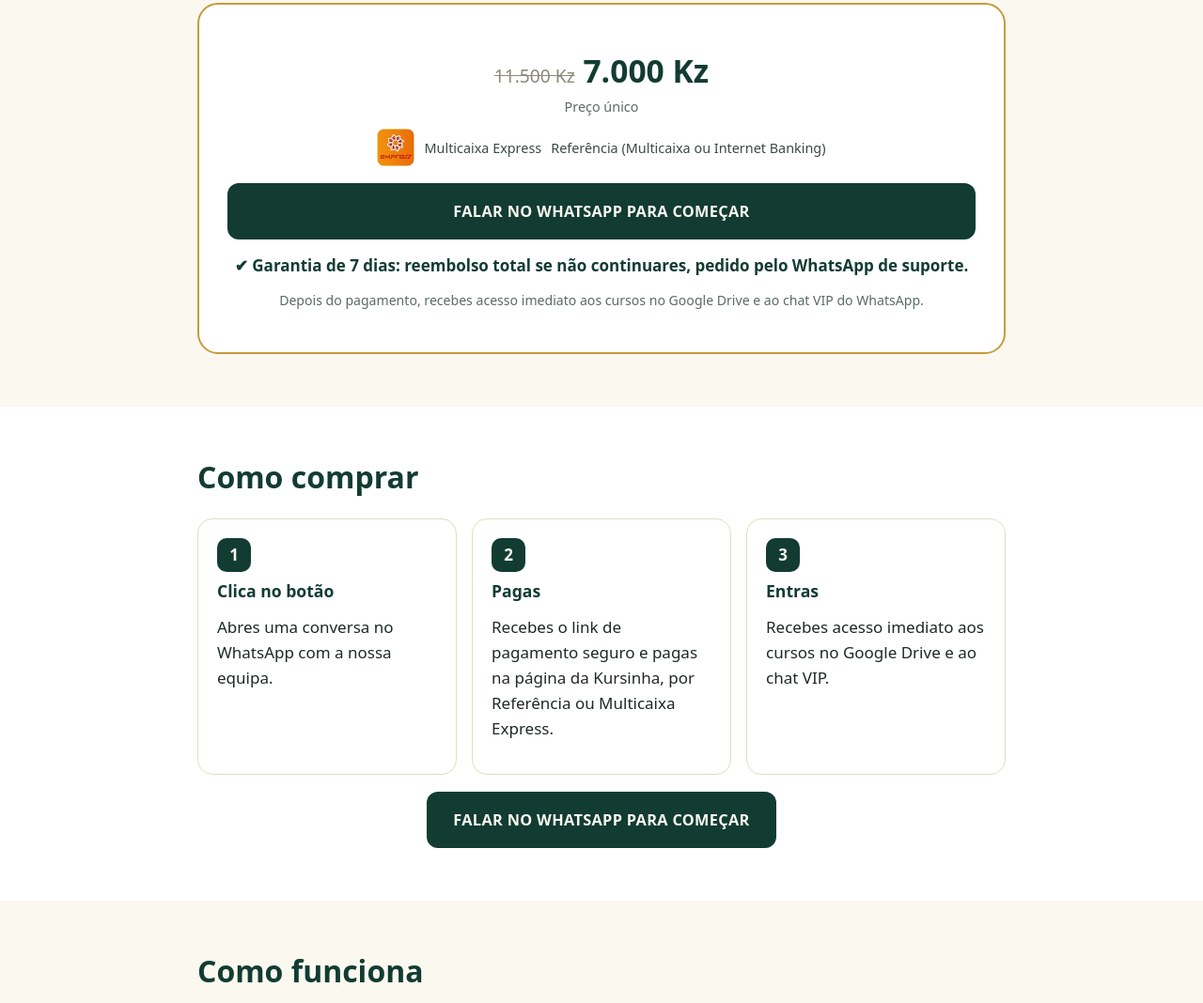
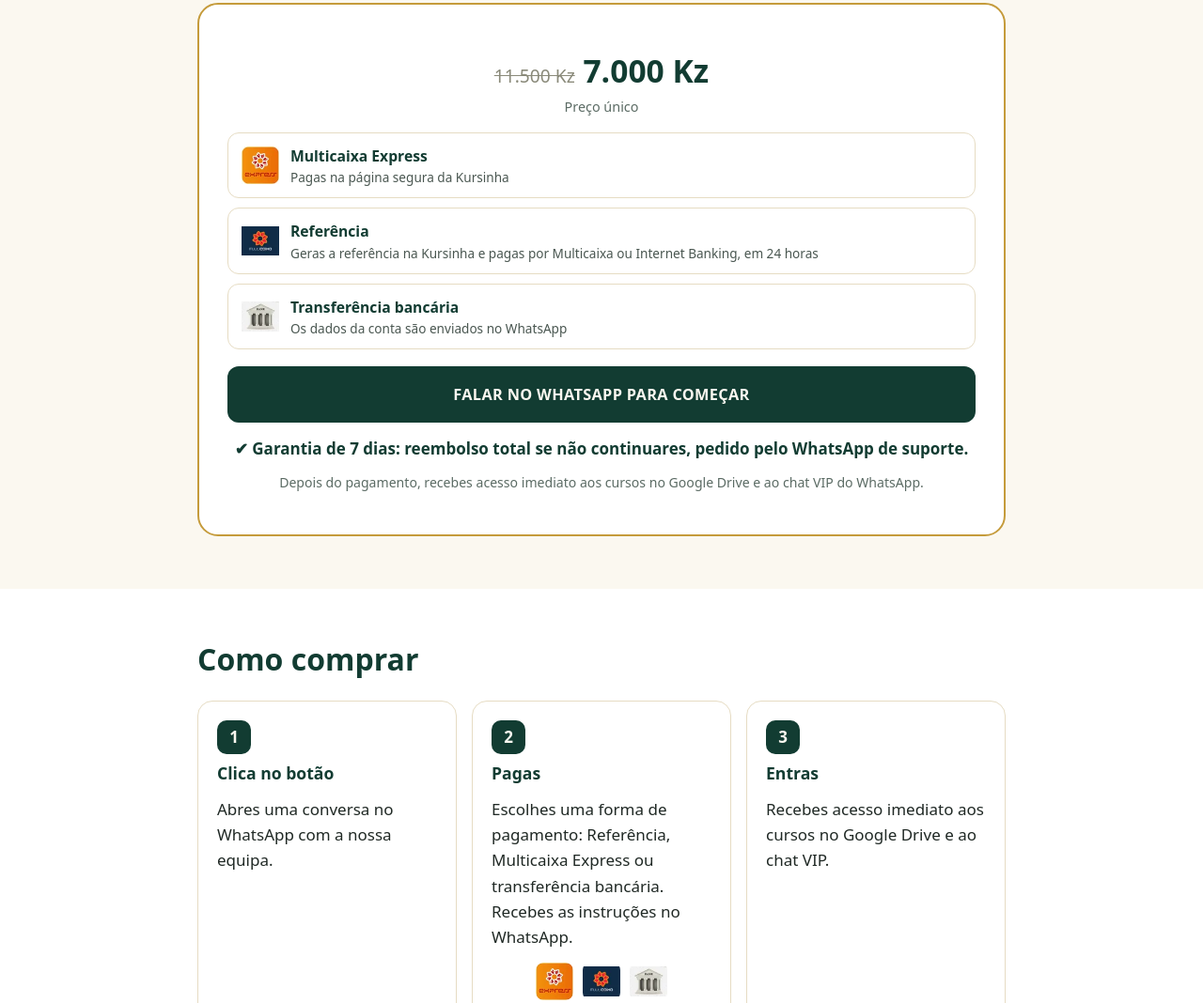
Before and after one commit to isaacpedro666/Vendedor-, a plain HTML site: page index.html in a window 1280 px wide. Shown: the part 1269-2337 px from the top of the page at 94% size. Drawn offline with Linux system fonts and the light colour scheme.

Commit message:
Add files via upload

```diff
--- a/index.html
+++ b/index.html
@@ -160,6 +160,11 @@ footer .links{display:flex;gap:18px;flex-wrap:wrap;margin-top:10px}
 .mod{margin-top:14px}
 .mod summary{font-weight:700;color:var(--verde)}
 .mod ul{margin:10px 0 0 4px}
+.pay-list{display:grid;gap:10px;margin:16px 0}
+.pay-item{display:flex;align-items:center;gap:12px;background:#fff;border:1px solid #e6dcc3;border-radius:12px;padding:12px 14px;text-align:left}
+.pay-item img{width:40px;height:40px;flex-shrink:0;object-fit:contain}
+.pay-item strong{display:block;color:var(--verde);font-size:.98rem}
+.pay-item small{display:block;color:#4a5751;font-size:.85rem;line-height:1.4}
 </style>
 </head>
 <body>
@@ -222,7 +227,7 @@ footer .links{display:flex;gap:18px;flex-wrap:wrap;margin-top:10px}
     </details>
     <div class="offer" style="margin-top:20px">
       <div class="price"><s style="color:#8a8a7a;font-weight:500;font-size:1.2rem">11.500 Kz</s> 7.000 Kz<small>Preço único</small></div>
-      <div class="pay-row"><img src="assets/multicaixa.webp" loading="lazy" alt="Multicaixa Express" width="40" height="40"><span>Multicaixa Express</span><span>Referência (Multicaixa ou Internet Banking)</span></div>
+      <div class="pay-list"><div class="pay-item"><img src="assets/multicaixa.webp" loading="lazy" alt="Multicaixa Express" width="40" height="40"><div><strong>Multicaixa Express</strong><small>Pagas na página segura da Kursinha</small></div></div><div class="pay-item"><img src="assets/multicaixa-referencia.webp" loading="lazy" alt="Referência" width="40" height="40"><div><strong>Referência</strong><small>Geras a referência na Kursinha e pagas por Multicaixa ou Internet Banking, em 24 horas</small></div></div><div class="pay-item"><img src="assets/banco.webp" loading="lazy" alt="Transferência bancária" width="40" height="40"><div><strong>Transferência bancária</strong><small>Os dados da conta são enviados no WhatsApp</small></div></div></div>
       <a class="btn btn-dark btn-wide" data-cta data-label-wa="FALAR NO WHATSAPP PARA COMEÇAR" data-label-checkout="QUERO ACEDER AO SISTEMA" href="#oferta">QUERO ACEDER AO SISTEMA</a>
       <p class="guar-line">✔ Garantia de 7 dias: reembolso total se não continuares, pedido pelo WhatsApp de suporte.</p>
       <p class="delivery">Depois do pagamento, recebes acesso imediato aos cursos no Google Drive e ao chat VIP do WhatsApp.</p>
@@ -235,7 +240,7 @@ footer .links{display:flex;gap:18px;flex-wrap:wrap;margin-top:10px}
     <h2>Como comprar</h2>
     <div class="grid steps">
       <div class="step"><span class="num">1</span><h3>Clica no botão</h3><p>Abres uma conversa no WhatsApp com a nossa equipa.</p></div>
-      <div class="step"><span class="num">2</span><h3>Pagas</h3><p>Recebes o link de pagamento seguro e pagas na página da Kursinha, por Referência ou Multicaixa Express.</p></div>
+      <div class="step"><span class="num">2</span><h3>Pagas</h3><p>Escolhes uma forma de pagamento: Referência, Multicaixa Express ou transferência bancária. Recebes as instruções no WhatsApp.</p><div class="pay-row"><img src="assets/multicaixa.webp" loading="lazy" alt="Multicaixa Express" width="40" height="40"><img src="assets/multicaixa-referencia.webp" loading="lazy" alt="Referência" width="40" height="40"><img src="assets/banco.webp" loading="lazy" alt="Transferência bancária" width="40" height="40"></div></div>
       <div class="step"><span class="num">3</span><h3>Entras</h3><p>Recebes acesso imediato aos cursos no Google Drive e ao chat VIP.</p></div>
     </div>
     <div style="text-align:center"><a class="btn btn-dark" data-cta data-label-wa="FALAR NO WHATSAPP PARA COMEÇAR" data-label-checkout="QUERO COMEÇAR AGORA" href="#oferta">QUERO COMEÇAR AGORA</a></div>
@@ -310,7 +315,7 @@ footer .links{display:flex;gap:18px;flex-wrap:wrap;margin-top:10px}
   <div class="wrap">
     <h2>Perguntas frequentes</h2>
     <details><summary>É golpe?</summary>
-      <p>Não. Recebes o link de pagamento seguro pelo WhatsApp e pagas na página da Kursinha, por Referência ou Multicaixa Express. Depois do pagamento, recebes acesso ao Google Drive e ao chat VIP. Tens 7 dias de garantia com reembolso total.</p></details>
+      <p>Não. Escolhes a forma de pagamento no WhatsApp: Referência ou Multicaixa Express, pagos na página da Kursinha, ou transferência bancária. Depois do pagamento, recebes acesso ao Google Drive e ao chat VIP. Depois do pagamento, recebes acesso ao Google Drive e ao chat VIP. Tens 7 dias de garantia com reembolso total.</p></details>
     <details><summary>Não tenho dinheiro agora. Posso pagar depois?</summary>
       <p>O preço é único, 7.000 Kz, sem mensalidades. Só deves comprar se conseguires pagar sem comprometer despesas essenciais.</p></details>
     <details><summary>Já tentei vender online e não deu certo.</summary>
```
